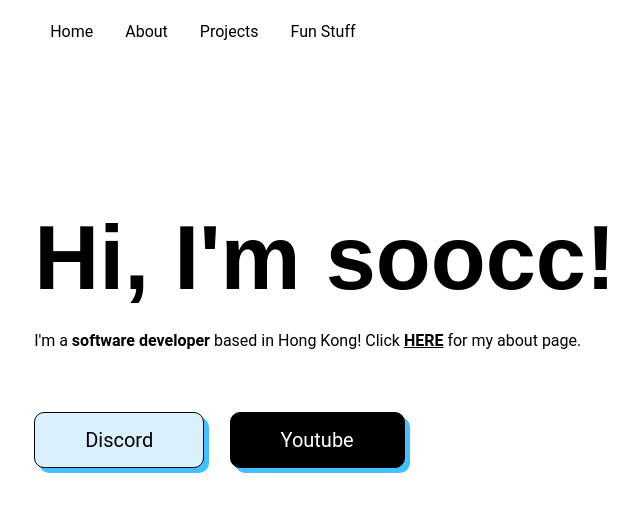
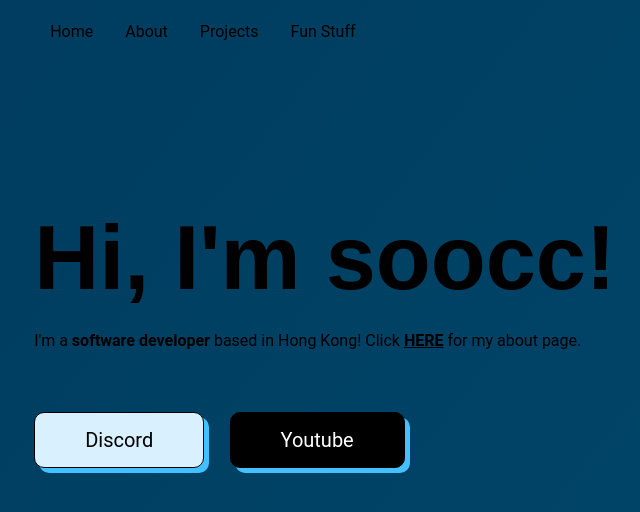
Before and after one commit to soocc/sooccsocks2, a Jekyll site: the page built from index.html, in a window 1280 px wide. Shown: the top 512 px of the page, without its empty margins (37-677 px from the left). Built offline with Jekyll 4.4.1, drawn with Linux system fonts in a browser that asks for light colours; some web fonts are replaced.

Commit message:
Update styles.css

```diff
--- a/styles/styles.css
+++ b/styles/styles.css
@@ -79,7 +79,7 @@ p, h1, h2, h3, h4, a, button, div {
 }
 
 body {
-    background-color: linear-gradient(128deg, #001e41, #004d70);
+    background: linear-gradient(128deg, #001e41, #004d70);
     background-size: 400% 400%;
 
     animation: BackgroundGradient 12s ease infinite;
```
